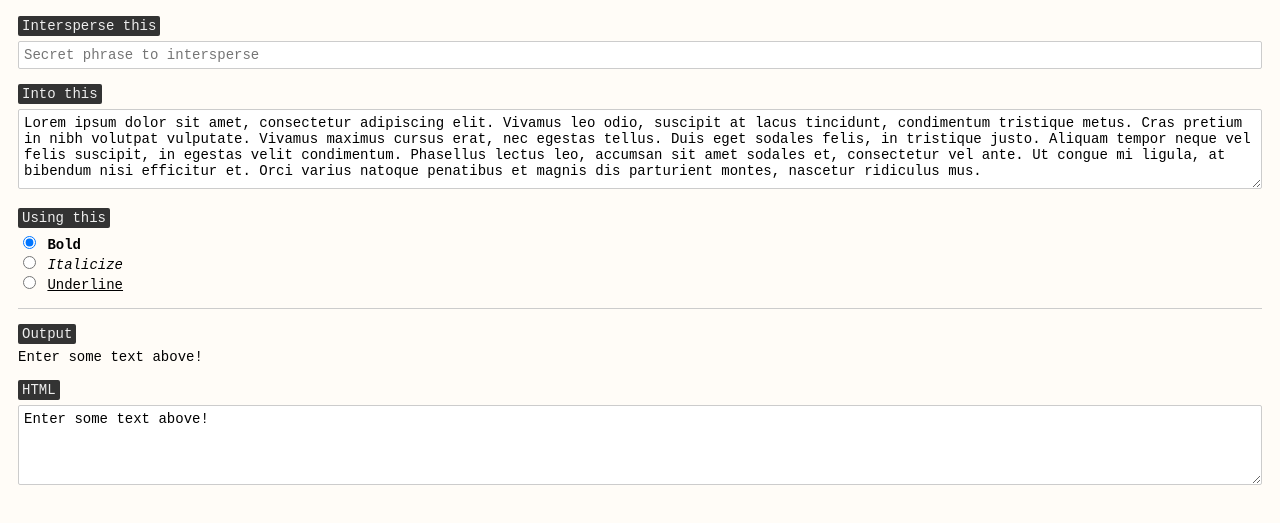
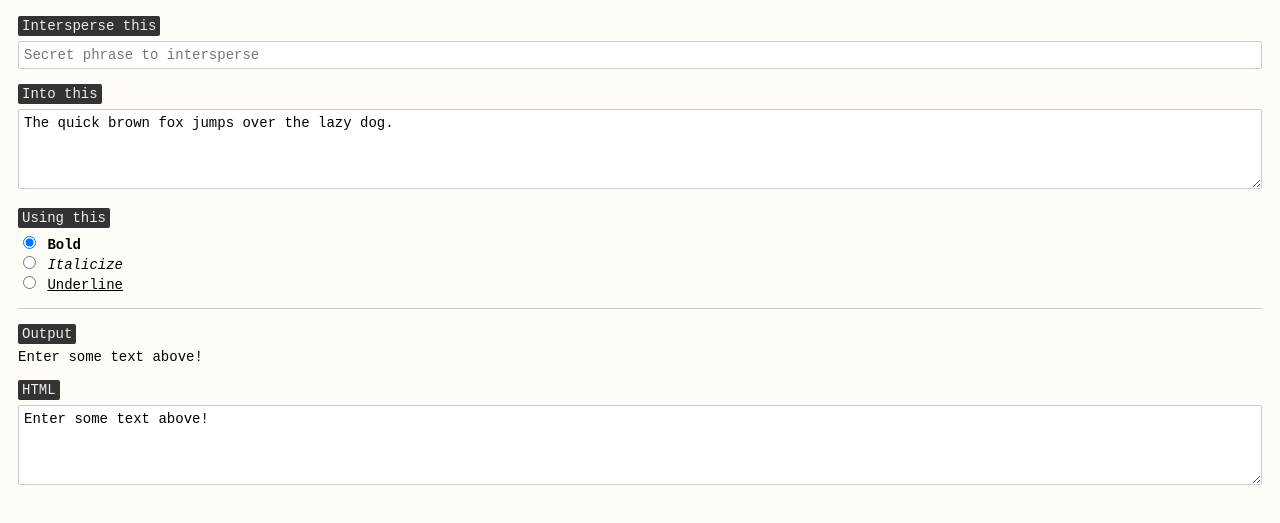
Before and after one commit to cbubel/intersparser, a plain HTML site: page index.html in a window 1280 px wide. Shown: the part 53-576 px from the top of the page. Drawn offline with Linux system fonts and the light colour scheme.

Commit message:
Changed starting text

```diff
--- a/index.html
+++ b/index.html
@@ -21,7 +21,7 @@
             <div class="field">
                 <label class="caption" for="full-text-input">Into this</label>
                 <br />
-                <textarea id="full-text-input" class="text-field" placeholder="Full text">Lorem ipsum dolor sit amet, consectetur adipiscing elit. Vivamus leo odio, suscipit at lacus tincidunt, condimentum tristique metus. Cras pretium in nibh volutpat vulputate. Vivamus maximus cursus erat, nec egestas tellus. Duis eget sodales felis, in tristique justo. Aliquam tempor neque vel felis suscipit, in egestas velit condimentum. Phasellus lectus leo, accumsan sit amet sodales et, consectetur vel ante. Ut congue mi ligula, at bibendum nisi efficitur et. Orci varius natoque penatibus et magnis dis parturient montes, nascetur ridiculus mus.</textarea>
+                <textarea id="full-text-input" class="text-field" placeholder="Full text">The quick brown fox jumps over the lazy dog.</textarea>
             </div>
 
             <div class="field">
```
